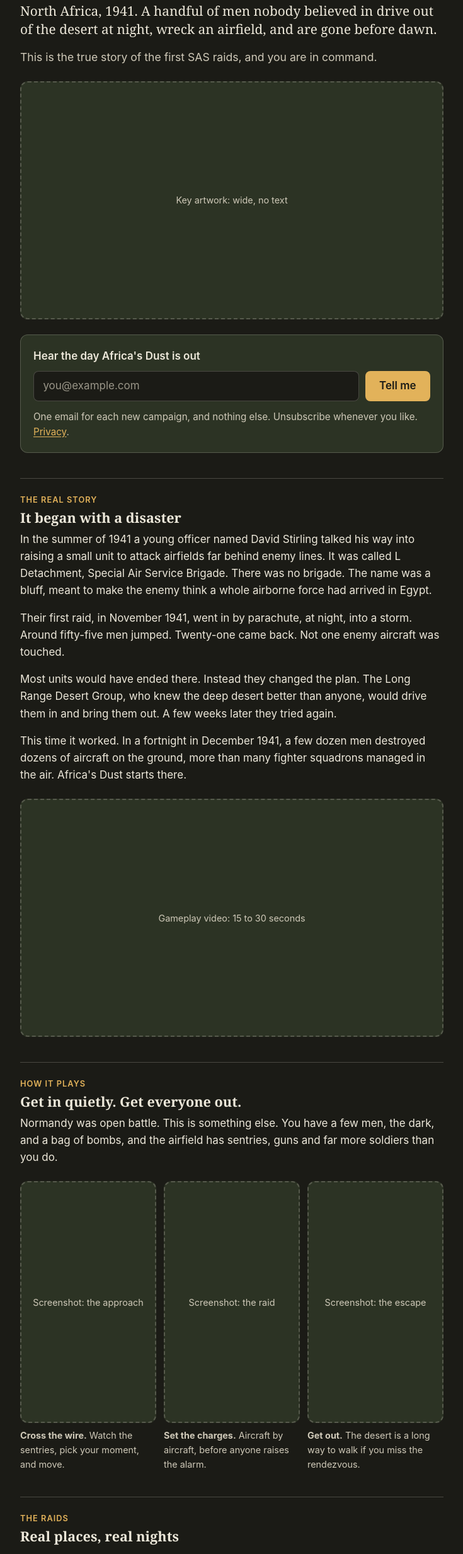
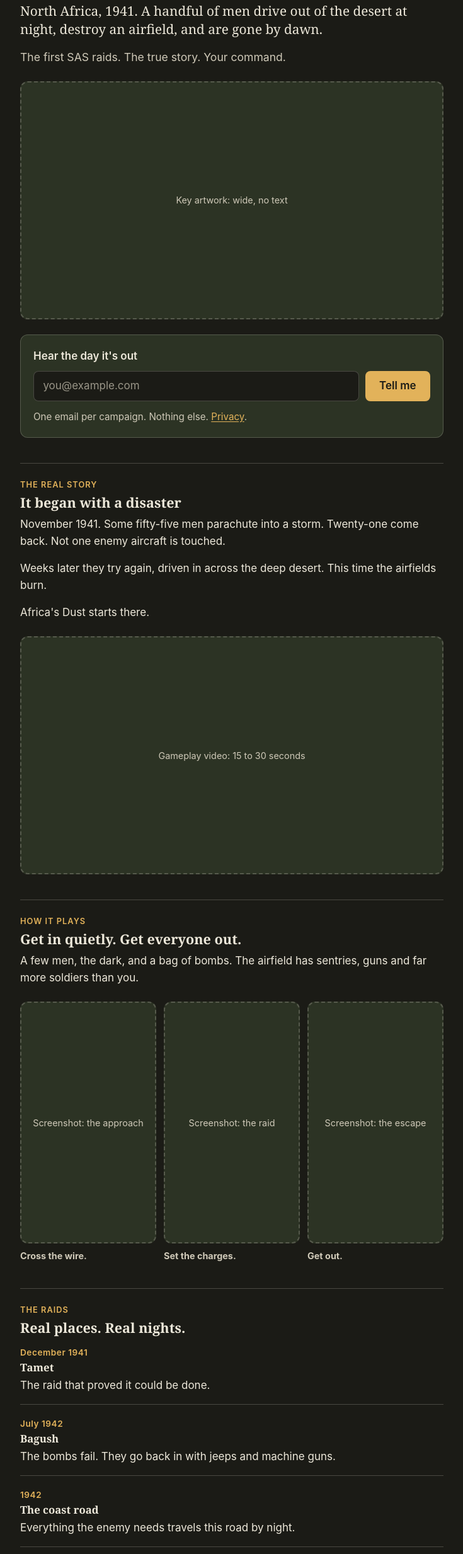
Before and after one commit to steelesean/long-bloody-road, a plain HTML site: page africas-dust.html in a window 1280 px wide. Shown: the part 172-2639 px from the top of the page at 63% size, without its empty margins (272-1007 px from the left). Drawn offline with Linux system fonts and the light colour scheme.

Commit message:
Campaign page: shorter copy, no footer
Co-Authored-By: Claude Fable 5.2 <noreply@anthropic.com>
Claude-Session: https://claude.ai/code/session_01SkUoxuQ3mEgcG4NgwrAhk9

```diff
--- a/africas-dust.html
+++ b/africas-dust.html
@@ -18,28 +18,27 @@
   <header class="hero">
     <p class="label">New campaign · Coming December 2026</p>
     <h1>Africa's Dust</h1>
-    <p class="standfirst">North Africa, 1941. A handful of men nobody believed in drive out of the desert at night, wreck an airfield, and are gone before dawn.</p>
-    <p class="lede">This is the true story of the first SAS raids, and you are in command.</p>
+    <p class="standfirst">North Africa, 1941. A handful of men drive out of the desert at night, destroy an airfield, and are gone by dawn.</p>
+    <p class="lede">The first SAS raids. The true story. Your command.</p>
   </header>
 
   <div class="placeholder wide" role="img" aria-label="Placeholder for key artwork">Key artwork: wide, no text</div>
 
   <form class="signup" action="https://buttondown.com/api/emails/embed-subscribe/longbloodyroad" method="post">
-    <label for="email">Hear the day Africa's Dust is out</label>
+    <label for="email">Hear the day it's out</label>
     <div class="signup-row">
       <input type="email" id="email" name="email" autocomplete="email" placeholder="you@example.com" required>
       <button type="submit">Tell me</button>
     </div>
-    <p class="note">One email for each new campaign, and nothing else. Unsubscribe whenever you like. <a href="privacy.html">Privacy</a>.</p>
+    <p class="note">One email per campaign. Nothing else. <a href="privacy.html">Privacy</a>.</p>
   </form>
 
   <section aria-labelledby="story">
     <p class="label">The real story</p>
     <h2 id="story">It began with a disaster</h2>
-    <p>In the summer of 1941 a young officer named David Stirling talked his way into raising a small unit to attack airfields far behind enemy lines. It was called L Detachment, Special Air Service Brigade. There was no brigade. The name was a bluff, meant to make the enemy think a whole airborne force had arrived in Egypt.</p>
-    <p>Their first raid, in November 1941, went in by parachute, at night, into a storm. Around fifty-five men jumped. Twenty-one came back. Not one enemy aircraft was touched.</p>
-    <p>Most units would have ended there. Instead they changed the plan. The Long Range Desert Group, who knew the deep desert better than anyone, would drive them in and bring them out. A few weeks later they tried again.</p>
-    <p>This time it worked. In a fortnight in December 1941, a few dozen men destroyed dozens of aircraft on the ground, more than many fighter squadrons managed in the air. Africa's Dust starts there.</p>
+    <p>November 1941. Some fifty-five men parachute into a storm. Twenty-one come back. Not one enemy aircraft is touched.</p>
+    <p>Weeks later they try again, driven in across the deep desert. This time the airfields burn.</p>
+    <p>Africa's Dust starts there.</p>
   </section>
 
   <div class="placeholder wide" role="img" aria-label="Placeholder for the gameplay video">Gameplay video: 15 to 30 seconds</div>
@@ -47,72 +46,63 @@
   <section aria-labelledby="play">
     <p class="label">How it plays</p>
     <h2 id="play">Get in quietly. Get everyone out.</h2>
-    <p>Normandy was open battle. This is something else. You have a few men, the dark, and a bag of bombs, and the airfield has sentries, guns and far more soldiers than you do.</p>
+    <p>A few men, the dark, and a bag of bombs. The airfield has sentries, guns and far more soldiers than you.</p>
     <div class="shots">
       <figure>
         <div class="placeholder tall" role="img" aria-label="Placeholder for a screenshot of the approach">Screenshot: the approach</div>
-        <figcaption><strong>Cross the wire.</strong> Watch the sentries, pick your moment, and move.</figcaption>
+        <figcaption><strong>Cross the wire.</strong></figcaption>
       </figure>
       <figure>
         <div class="placeholder tall" role="img" aria-label="Placeholder for a screenshot of the raid">Screenshot: the raid</div>
-        <figcaption><strong>Set the charges.</strong> Aircraft by aircraft, before anyone raises the alarm.</figcaption>
+        <figcaption><strong>Set the charges.</strong></figcaption>
       </figure>
       <figure>
         <div class="placeholder tall" role="img" aria-label="Placeholder for a screenshot of the escape">Screenshot: the escape</div>
-        <figcaption><strong>Get out.</strong> The desert is a long way to walk if you miss the rendezvous.</figcaption>
+        <figcaption><strong>Get out.</strong></figcaption>
       </figure>
     </div>
   </section>
 
   <section aria-labelledby="raids">
     <p class="label">The raids</p>
-    <h2 id="raids">Real places, real nights</h2>
+    <h2 id="raids">Real places. Real nights.</h2>
     <ul class="raids">
       <li>
         <span class="when">December 1941</span>
         <h3>Tamet</h3>
-        <p>The raid that proved it could be done. A small party walks onto a coastal airfield and leaves it burning.</p>
+        <p>The raid that proved it could be done.</p>
       </li>
       <li>
         <span class="when">July 1942</span>
         <h3>Bagush</h3>
-        <p>The bombs fail. So they drive back onto the airfield in jeeps and finish the job with machine guns. A new way of raiding is born by accident.</p>
+        <p>The bombs fail. They go back in with jeeps and machine guns.</p>
       </li>
       <li>
         <span class="when">1942</span>
         <h3>The coast road</h3>
-        <p>One road carries everything the enemy needs. Fuel, food and ammunition all travel it by night.</p>
+        <p>Everything the enemy needs travels this road by night.</p>
       </li>
       <li>
         <span class="when">26 July 1942</span>
         <h3>Sidi Haneish</h3>
-        <p>Eighteen jeeps in formation, straight down the runway, every gun firing. The largest raid of them all.</p>
+        <p>Eighteen jeeps, straight down the runway, every gun firing.</p>
       </li>
     </ul>
   </section>
 
   <section aria-labelledby="men">
     <p class="label">The men</p>
-    <h2 id="men">The only thing that matters is who comes back</h2>
-    <p>Every man in your party has a name. The men you bring through one raid are the men you take on the next. When one is lost, he stays lost, and you will feel the gap.</p>
-    <ul class="plain">
-      <li>No loot, no timers, no upgrades to buy.</li>
-      <li>Your men get better one way only: by surviving.</li>
-      <li>One purchase for the whole campaign. No adverts, no subscriptions, no accounts.</li>
-    </ul>
+    <h2 id="men">Bring them home</h2>
+    <p>Every man has a name. Lose one, and he stays lost.</p>
+    <p>No loot. No timers. No upgrades to buy. Your men get better one way: by surviving.</p>
   </section>
 
   <section aria-labelledby="start">
     <p class="label">Start now</p>
     <h2 id="start">Play Normandy while you wait</h2>
-    <p>Long Bloody Road is on the App Store for iPhone and iPad, and the first two missions are free. Africa's Dust arrives as an update, with a new free training mission for first-time players.</p>
+    <p>On iPhone and iPad. The first two missions are free.</p>
     <p><a class="cta" href="https://apps.apple.com/app/id6830581386">Download on the App Store</a></p>
   </section>
-
-  <footer>
-    <a href="./">Long Bloody Road</a> · <a href="roadmap.html">What's next</a> · <a href="support.html">Support</a> · <a href="privacy.html">Privacy</a>
-    <p class="note">Long Bloody Road is an independent game. It is not connected with, or endorsed by, the Ministry of Defence or any television programme, film or book.</p>
-  </footer>
 </main>
 </body>
 </html>
```
